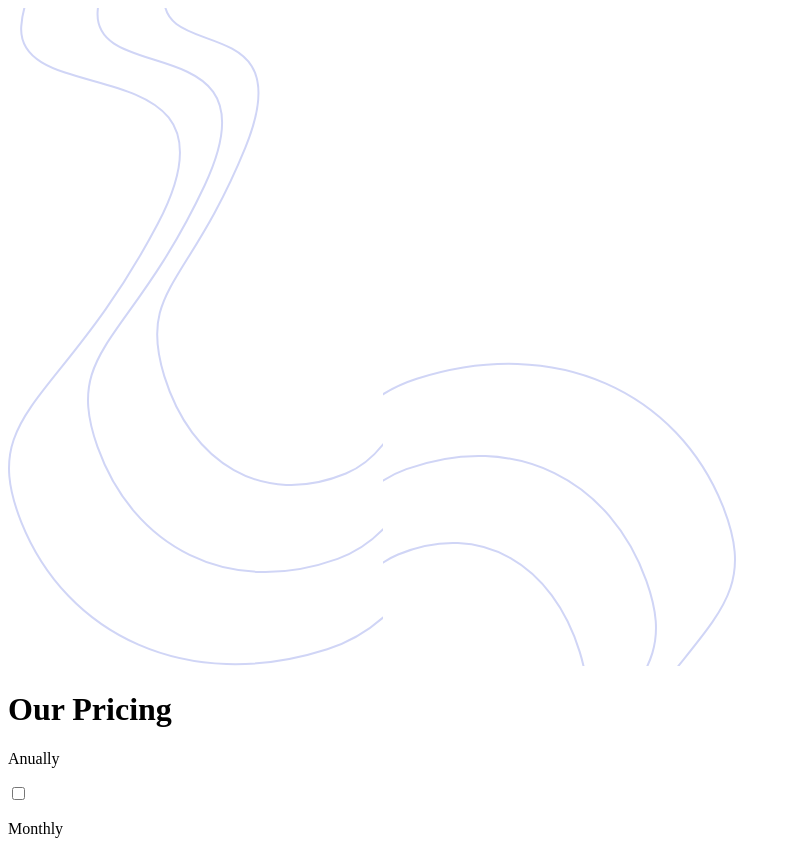
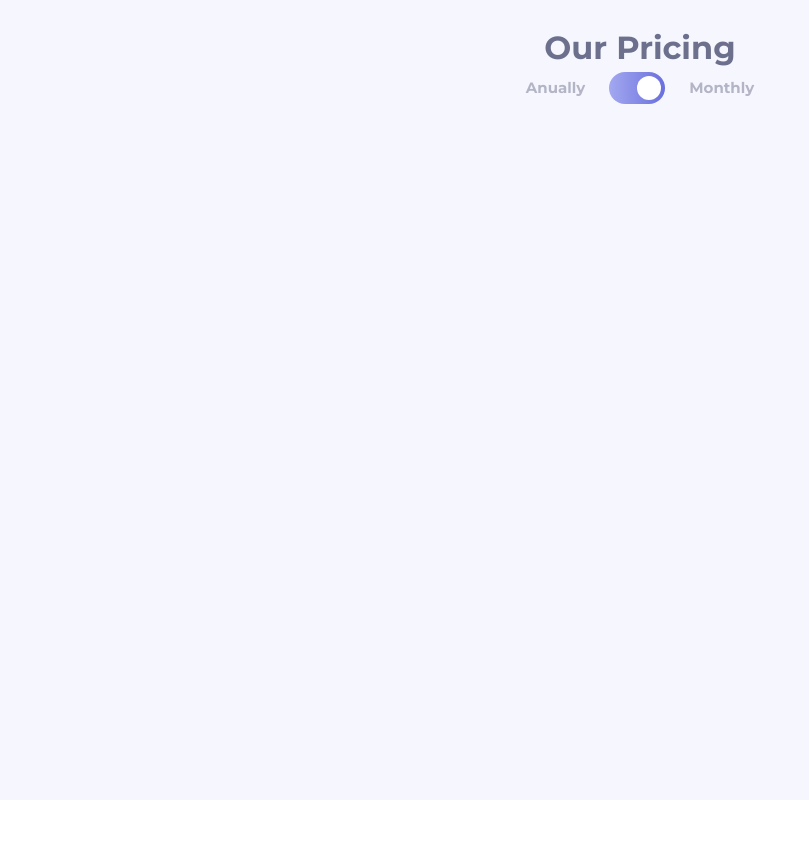
Before and after one commit to FelipeFama/pricing-component-with-toggle, a React (Vite) app: page / in a window 1280 px wide. Shown: the whole page, without its empty margins (0-809 px from the left). After the commit the page ends 800 px from the top, so only its background shows below. Built offline with nearby package versions, Linux system fonts and the light colour scheme.

Commit message:
feat: add feature toggle component

```diff
--- a/src/App.tsx
+++ b/src/App.tsx
@@ -1,14 +1,16 @@
-import React from "react";
+import React, { useState } from "react";
 import bgTop from "./images/bg-top.svg";
 import bgBottom from "./images/bg-bottom.svg";
 import { Toggle } from "./components/Toggle";
 
 export function App() {
+  const [priceMonthly, setPriceMonthly] = useState(false);
+  console.log({ priceMonthly, setPriceMonthly });
   return (
-    <main className="relative z-0 overflow-hidden min-h-screen font-montserrat text-15 text-grayishBlue bg-veryLightGrayishBlue px-6 py-6">
+    <main className="relative z-0 overflow-hidden min-h-screen font-montserrat text-15  bg-veryLightGrayishBlue px-6 py-6">
       <img className="absolute -z-50 -top-8 -right-2/4" src={bgTop} alt="" />
-      <img className="absolute -z-50 " src={bgBottom} alt="" />
-      <Toggle />
+      <img className="absolute -z-50 hidden" src={bgBottom} alt="" />
+      <Toggle priceMonthly={priceMonthly} setPriceMonthly={setPriceMonthly} />
     </main>
   );
 }
--- a/src/components/Toggle.tsx
+++ b/src/components/Toggle.tsx
@@ -1,20 +1,41 @@
 import React from "react";
 
-export function Toggle() {
+interface ToggleProps {
+  priceMonthly: Boolean;
+  setPriceMonthly: Function;
+}
+
+export function Toggle({ priceMonthly, setPriceMonthly }: ToggleProps) {
+  const handleChange = (evt: React.ChangeEvent<HTMLInputElement>): void => {
+    setPriceMonthly(evt.target.checked);
+  };
+
   return (
-    <header className="flex items-center">
-      <h1 className="text-32 text-center">Our Pricing</h1>
-      <nav className="flex items-center justify-center">
-        <p>Anually</p>
-        <label className="block relative h-8 w-14" htmlFor="toggleBtn"></label>
+    <header className="flex flex-col items-center">
+      <h1 className="text-32 text-center text-grayishBlue">Our Pricing</h1>
+      <nav className="flex items-center justify-center gap-6">
+        <p className="text-lightGrayishBlue">Anually</p>
+        <label
+          className="block bg-gradient-to-r from-linearGradient-from to-linearGradient-to cursor-pointer relative rounded-full h-8 w-14"
+          htmlFor="toggleBtn"
+        >
           <input
             className="invisible"
+            checked={priceMonthly ? true : false}
+            onChange={handleChange}
             type="checkbox"
             name="toggleBtn"
             id="toggleBtn"
           />
-        <span></span>
-        <p>Monthly</p>
+          <span
+            className={
+              priceMonthly
+                ? "absolute top-1/2 translate-x-[15px] -translate-y-1/2 h-6 w-6 rounded-full bg-white"
+                : "absolute top-1/2 translate-x-[15px] -translate-y-1/2 h-6 w-6 rounded-full bg-white"
+            }
+          ></span>
+        </label>
+        <p className="text-lightGrayishBlue">Monthly</p>
       </nav>
     </header>
   );
--- a/src/main.tsx
+++ b/src/main.tsx
@@ -1,6 +1,7 @@
 import React from "react";
 import ReactDOM from "react-dom/client";
 import { App } from "./App";
+import "./styles/global.css";
 
 ReactDOM.createRoot(document.getElementById("root") as HTMLElement).render(
   <React.StrictMode>
```
Lines whose indentation alone changed are shown as unchanged.
